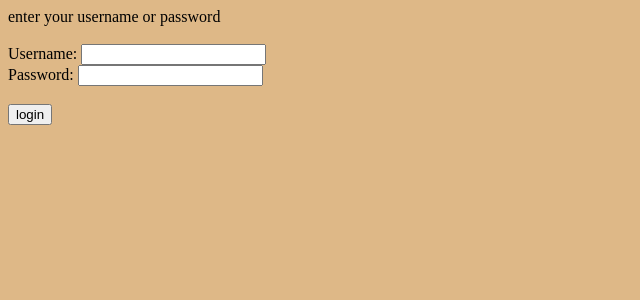
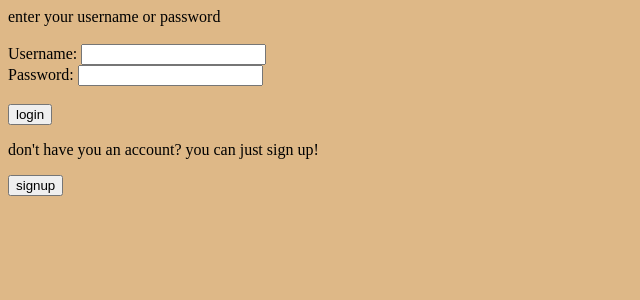
Before and after one commit to Seyed-Rafie/Tada, a Django app: page /login/ in a window 1280 px wide. Shown: the top 300 px of the page, without its empty margins (0-640 px from the left). Run offline with Django 5.2, Linux system fonts and the light colour scheme.

Commit message:
create signup

```diff
--- a/main/forms.py
+++ b/main/forms.py
@@ -8,6 +8,12 @@
         model = User
         fields = ['username', 'password']
 
+class SignupForm(forms.ModelForm):
+    class Meta:
+        model = User
+        fields = ['username', 'password']
+
+
 class TaskForm(forms.ModelForm):
     class Meta:
         model = Task
--- a/main/models.py
+++ b/main/models.py
@@ -6,7 +6,7 @@
 # Create your models here.
 
 class User(models.Model):
-    username = models.CharField(max_length=20)
+    username = models.CharField(max_length=20, unique=True)
     password = models.CharField(max_length=20)
 
 
--- a/main/urls.py
+++ b/main/urls.py
@@ -3,9 +3,10 @@
 from main import views
 
 urlpatterns = [
+    path('signup/', views.signup, name='signup'),
     path('login/', views.login, name='login'),
     path('dashboard/<int:user_id>', views.dashboard, name='dashboard'),
+    path('delete_task/<int:task_id>', views.delete_task, name='delete_task'),
     path('a/', views.a, name='a'),
     path('b/', views.b, name='b'),
-    path('delete_task/<int:task_id>', views.delete_task, name='delete_task'),
 ]
--- a/main/views.py
+++ b/main/views.py
@@ -4,11 +4,21 @@
 from django.shortcuts import render, redirect
 from django.utils import timezone
 
-from main.forms import LoginForm, TaskForm
+from main.forms import SignupForm, LoginForm, TaskForm
 from main.models import User, Task, UserDevice
 
 # Create your views here.
 
+
+def signup(request):
+    if request.method == 'POST':
+        form = SignupForm(request.POST)
+        if form.is_valid():
+            form.save()
+        return redirect('login')
+
+    signup_form = SignupForm()
+    return render(request, 'signup.html', {'form': signup_form})
 
 def login(request):
     form = LoginForm()
--- a/templates/login.html
+++ b/templates/login.html
@@ -13,5 +13,7 @@
     <br>
     <button type="submit">login</button>
 </form>
+<p>don't have you an account? you can just sign up!</p>
+<a href="{% url 'signup' %}"> <button>signup</button></a>
 </body>
 </html>
```
Also changed, not shown: templates/signup.html (added, +14 -0 lines).
